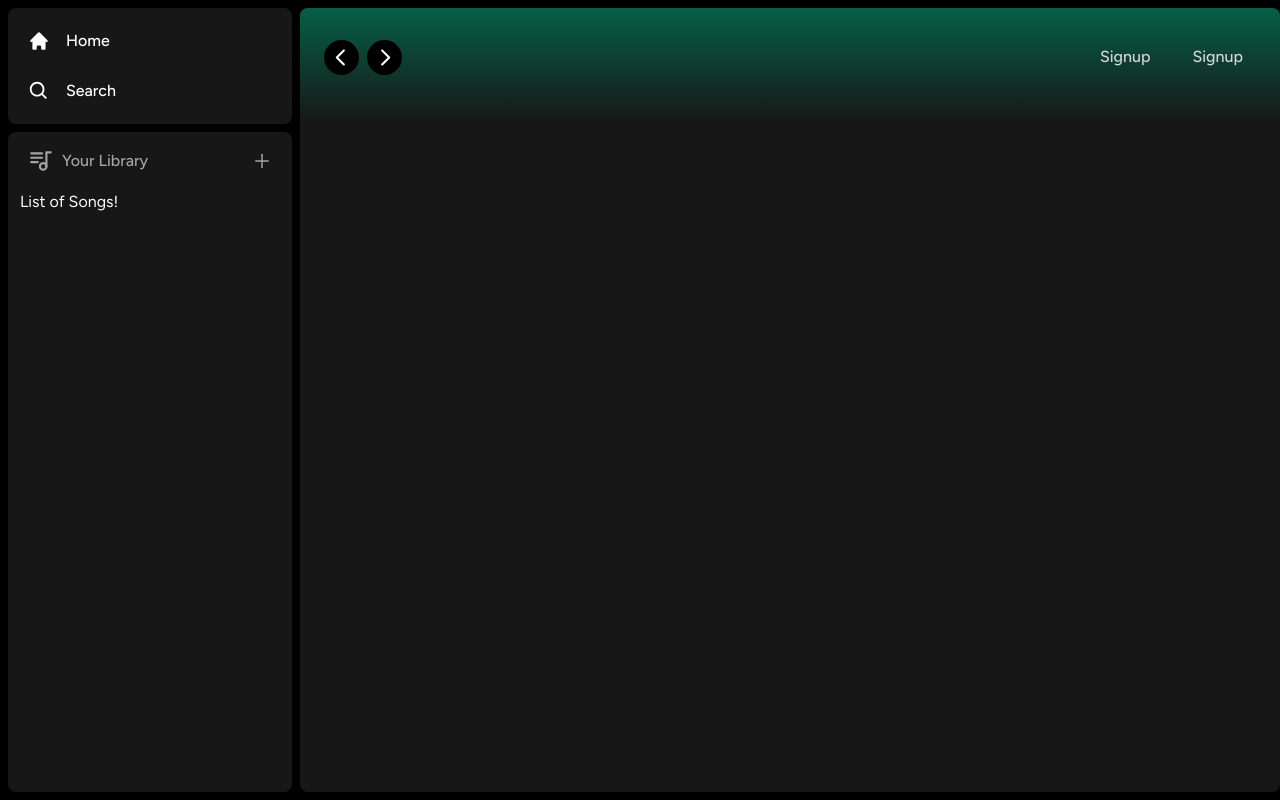
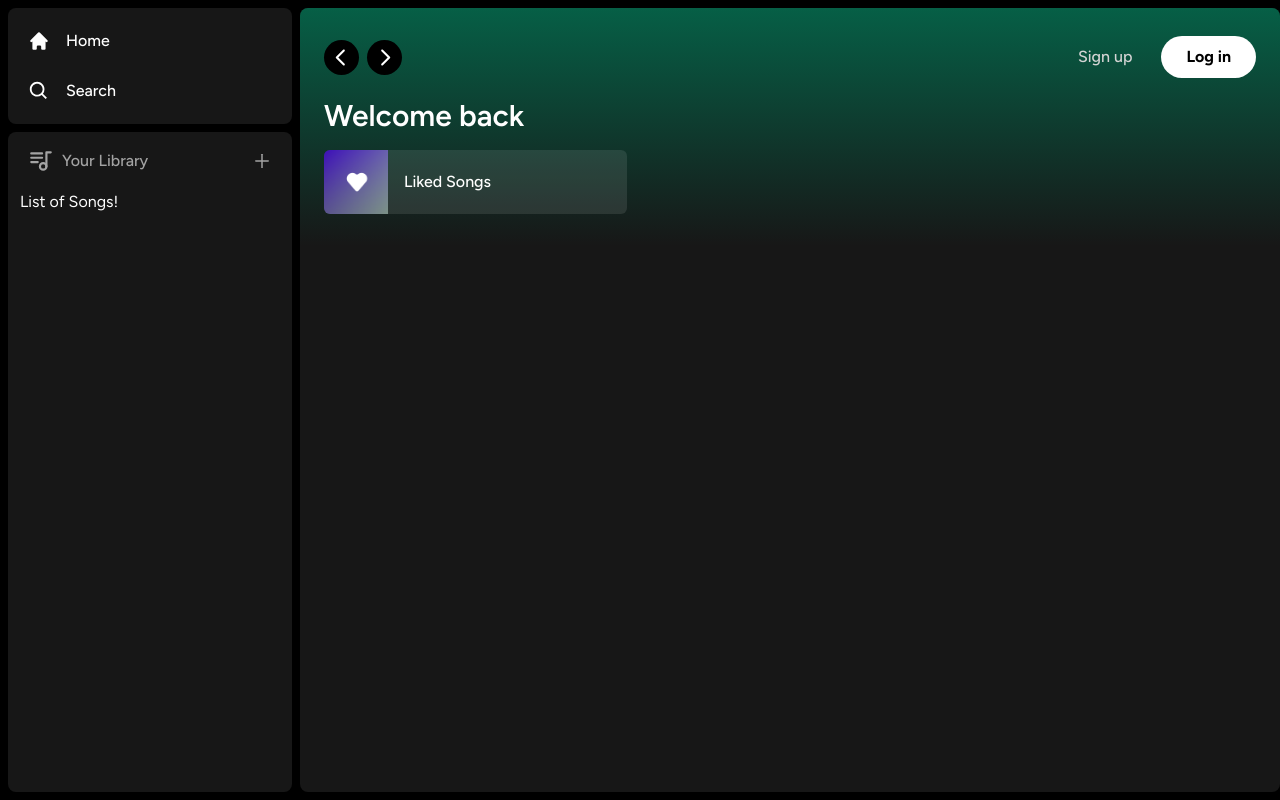
Before and after one commit to yaminmuhammad/spotidy, a Next.js app: page / in a window 1280 px wide. Built offline with nearby package versions, Linux system fonts and the light colour scheme.

Commit message:
add listitem 5435

```diff
--- a/app/(site)/page.tsx
+++ b/app/(site)/page.tsx
@@ -1,18 +1,46 @@
 import Header from "@/components/Header";
+import ListItem from "@/components/ListItem";
 
 
 export default function Home() {
   return (
     <div className="
     bg-neutral-900
-    rounded-lg
-    h-full
-    w-full
-    overflow-hidden
-    overflow-y-auto
+      rounded-lg
+      h-full
+      w-full
+      overflow-hidden
+      overflow-y-auto
     ">
       <Header>
-        Header
+        <div className="mb-2">
+          <h1 className="
+          text-white
+            text-3xl
+            font-semibold
+          ">
+            Welcome back
+          </h1>
+
+          <div
+            className="
+              grid
+              grid-cols-1
+              sm:grid-cols-2
+              xl:grid-cols-3
+              2xl:grid-cols-4
+              gap-3
+              mt-4
+            "
+          >
+            <ListItem
+              image="/images/liked.png"
+              name="Liked Songs"
+              href="/liked"
+            />
+
+          </div>
+        </div>
       </Header>
     </div>
   )
--- a/components/Header.tsx
+++ b/components/Header.tsx
@@ -117,27 +117,30 @@
                <>
                   <div>
                      <Button
+                        onClick={() => {}}
                         className="
                         bg-transparent
                         text-neutral-300
                         font-medium
                      ">
-                        Signup
+                        Sign up
                      </Button>
                   </div>
                   <div>
                      <Button
+                        onClick={() => {}}
                         className="
-                        bg-transparent
-                        text-neutral-300
-                        font-medium
+                        bg-white
+                        px-6
+                        py-2
                      ">
-                        Signup
+                        Log in
                      </Button>
                   </div>
                </>
             </div>
-			</div>
+         </div>
+         {children}
 		</div>
 	);
 };
--- /dev/null
+++ b/components/ListItem.tsx
@@ -0,0 +1,82 @@
+"use client";
+
+import Image from "next/image";
+import { useRouter } from "next/navigation";
+import { FaPlay } from "react-icons/fa";
+
+interface ListitemProps {
+    image: string;
+    name: string;
+    href: string;
+}
+
+
+const ListItem: React.FC<ListitemProps> = ({
+    image,
+    name,
+    href
+}) => {
+    const router = useRouter();
+
+    const onClick = () => {
+        // add auth before push
+        router.push(href);
+    }
+
+  return (
+      <button
+        className="
+            relative
+            group
+            flex
+            items-center
+            rounded-md
+            overflow-hidden
+            gap-x-4
+            bg-neutral-100/10
+            hover:bg-neutral-100/20
+            transition
+            pr-4
+        ">
+          <div
+              className="
+                relative
+                min-h-[64px]
+                min-w-[64px]
+          ">
+              <Image
+                  className="object-cover"
+                  fill
+                  src={image}
+                  alt="Image"
+              />
+          </div>
+
+          <p className="font-medium truncate py-5">
+            {name}
+          </p>
+
+          <div
+              className="
+                absolute
+                transition
+                opacity-0
+                rounded-full
+                flex
+                items-center
+                justify-center
+                bg-green-500
+                p-4
+                drop-shadow-md
+                right-5
+                group-hover:opacity-100
+                hover:scale-110
+          ">
+              <FaPlay className="text-black"/>
+          </div>
+
+    </button>
+  )
+}
+
+export default ListItem
```
Also changed, not shown: public/images/liked.png (added).
